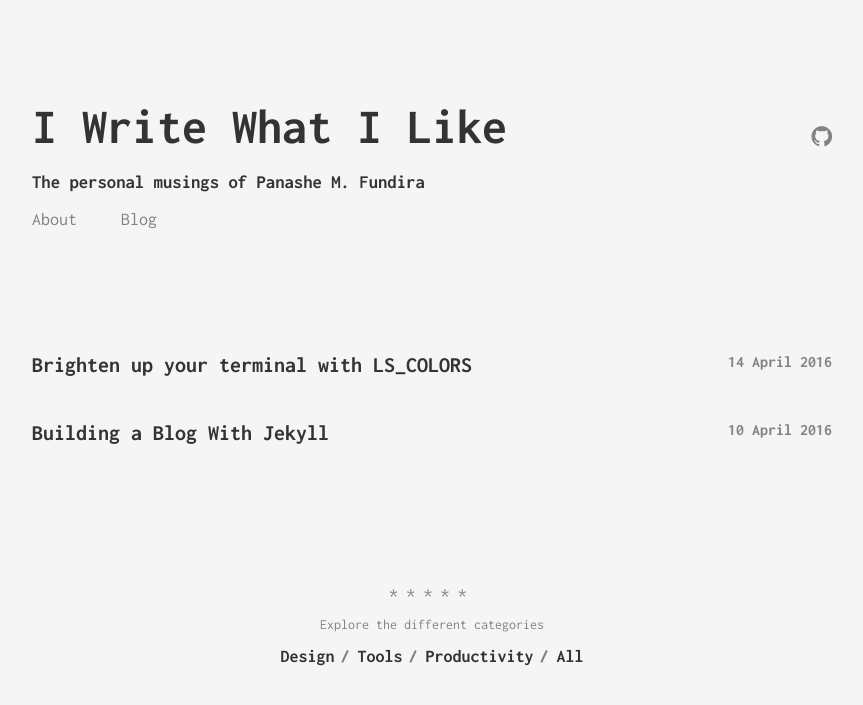
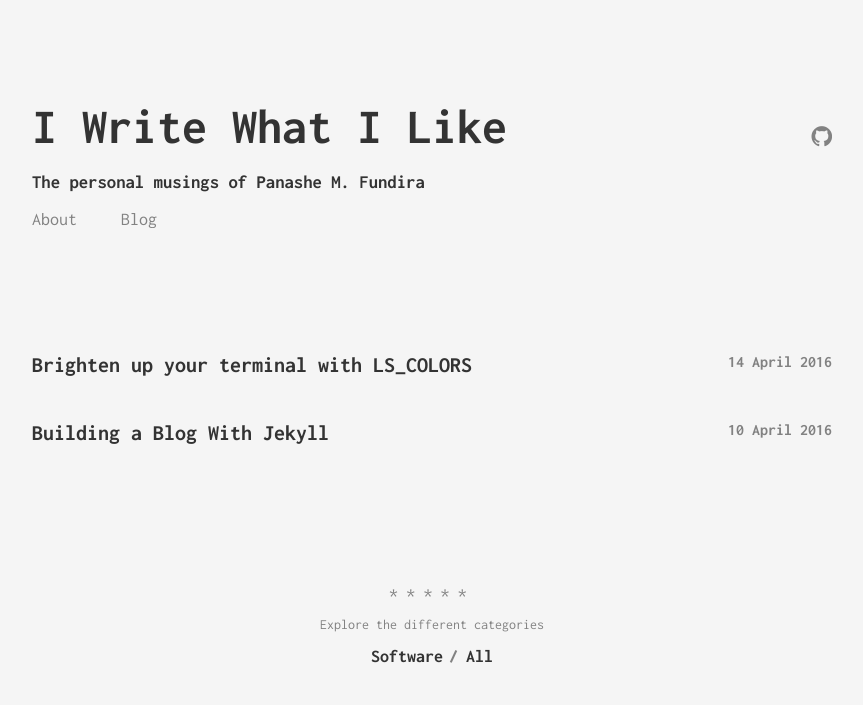
Before and after one commit to munyari/munyari.github.io, a Jekyll site: the page built from index.html, in a window 1280 px wide. Shown: the top 705 px of the page, without its empty margins (208-1071 px from the left). Built offline with Jekyll 4.4.1, drawn with Linux system fonts in a browser that asks for light colours.

Commit message:
categories updated

```diff
--- a/_data/categories.yml
+++ b/_data/categories.yml
@@ -1,8 +1,2 @@
-- slug: design
-  name: Design
-
-- slug: tools
-  name: Tools
-
-- slug: productivity
-  name: Productivity
+- slug: software
+  name: Software
--- a/_includes/category/title.html
+++ b/_includes/category/title.html
@@ -6,5 +6,5 @@
 
 <h1 class="page-title">
     <div class="page-title__text">{{ category_name }}</div>
-    <div class="page-title__subtitle">Articles on the category <strong>‘{{ category_name }}’</strong></div>
+    <div class="page-title__subtitle">Articles in the category <strong>‘{{ category_name }}’</strong></div>
 </h1>
--- a/_layouts/category.html
+++ b/_layouts/category.html
@@ -19,7 +19,7 @@ layout: default
 
     {% if empty_category %}
         <li class="empty-post-list">
-            It seems that there are no articles on that category,
+            It seems that there are no articles in that category,
             please go back <a href="/">home</a> to see the full list of articles.
         </li>
     {% endif %}
--- a/_posts/2016-04-10-building-a-blog-with-jekyll.md
+++ b/_posts/2016-04-10-building-a-blog-with-jekyll.md
@@ -2,7 +2,7 @@
 layout: post
 title: Building a Blog With Jekyll
 date:   2016-04-10 12:38:00 -0400
-categories: jekyll
+categories: jekyll software
 ---
 
 Let me first take this opportunity to utter that famous computer science phrase,
--- a/_posts/2016-04-14-ls-colors.md
+++ b/_posts/2016-04-14-ls-colors.md
@@ -2,7 +2,7 @@
 layout: post
 title: Brighten up your terminal with LS_COLORS
 date:   2016-04-14
-categories: linux bash
+categories: linux bash software
 ---
 
 The self-descriptive `LS_COLORS` is an environment variable that defines how
--- a/categories/design.html
+++ /dev/null
@@ -1,5 +0,0 @@
----
-layout: category
-category: design
-permalink: /categories/design/
----
--- a/categories/productivity.html
+++ /dev/null
@@ -1,5 +0,0 @@
----
-layout: category
-category: productivity
-permalink: /categories/productivity/
----
--- /dev/null
+++ b/categories/software.html
@@ -0,0 +1,5 @@
+---
+layout: category
+category: software
+permalink: /categories/software/
+---
--- a/categories/tools.html
+++ /dev/null
@@ -1,5 +0,0 @@
----
-layout: category
-category: tools
-permalink: /categories/tools/
----
```
